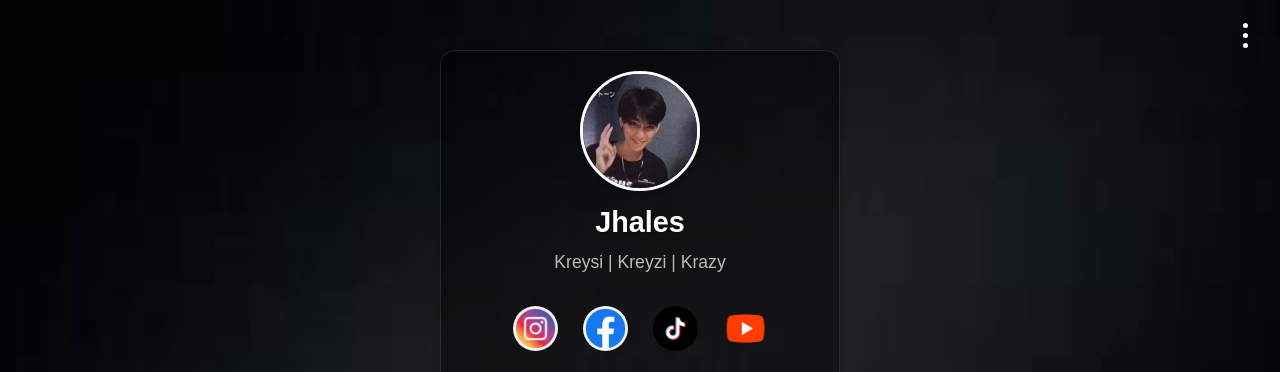
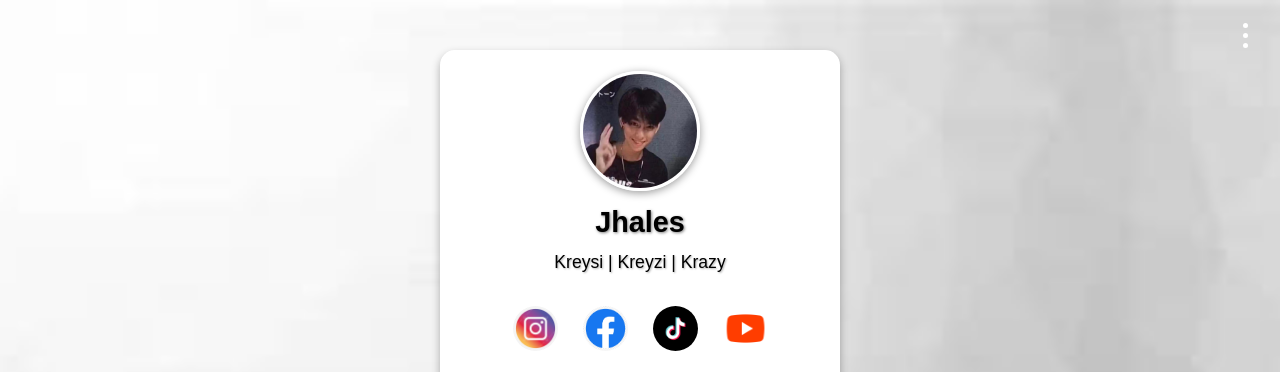
Before and after one commit to SantiagoJhalesArlick/techno, a plain HTML site: page index.html in a window 1280 px wide. Shown: the top 372 px of the page. Drawn offline with nearby package versions, Linux system fonts and the light colour scheme.

Commit message:
updated index.html with new name

```diff
--- a/index.html
+++ b/index.html
@@ -3,7 +3,7 @@
 <head>
     <meta charset="UTF-8">
     <meta name="viewport" content="width=device-width, initial-scale=1.0">
-    <title>Jhales' Profile</title>
+    <title>Techno Project Profile</title>
     <link href="https://cdn.jsdelivr.net/npm/bootstrap@5.3.3/dist/css/bootstrap.min.css" rel="stylesheet" integrity="sha384-QWTKZyjpPEjISv5WaRU9OFeRpok6YctnYmDr5pNlyT2bRjXh0JMhjY6hW+ALEwIH" crossorigin="anonymous">
 
     <style>
@@ -15,7 +15,7 @@
             justify-content: center;
             align-items: flex-start;
             min-height: 100vh;
-            background-image: url('bg2.jpg'); /* Make sure bg2.jpg is in the same directory or provide full path */
+            background-image: url('bg3.jpg'); /* Make sure bg2.jpg is in the same directory or provide full path */
             background-size: cover;
             background-position: center;
             background-repeat: no-repeat;
@@ -31,7 +31,7 @@
             width: 90%;
             max-width: 400px;
             text-align: center;
-            background: rgba(0, 0, 0, 0.4);
+            background: white;
             border-radius: 15px;
             padding: 20px;
             box-shadow: 0 4px 8px rgba(0, 0, 0, 0.3);
@@ -55,14 +55,14 @@
         .profile-name {
             font-size: 1.8em;
             font-weight: bold;
-            color: #fff;
+            color: black;
             margin-bottom: 5px;
             text-shadow: 1px 1px 3px rgba(0, 0, 0, 0.5);
         }
 
         .profile-title {
             font-size: 1.1em;
-            color: #bbb;
+            color: black;
             margin-bottom: 20px;
             text-shadow: 1px 1px 2px rgba(0, 0, 0, 0.3);
         }
```
Also changed, not shown: bg3.jpg (added).
